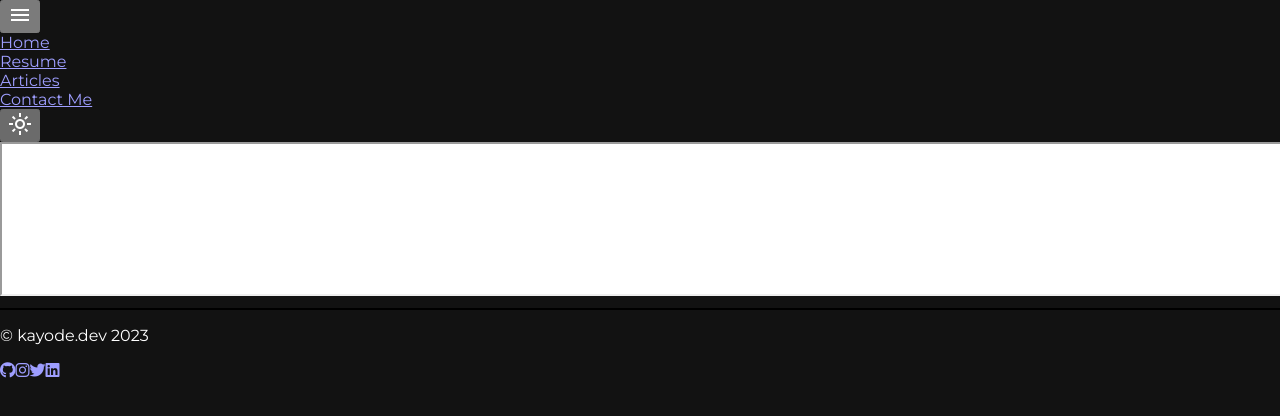
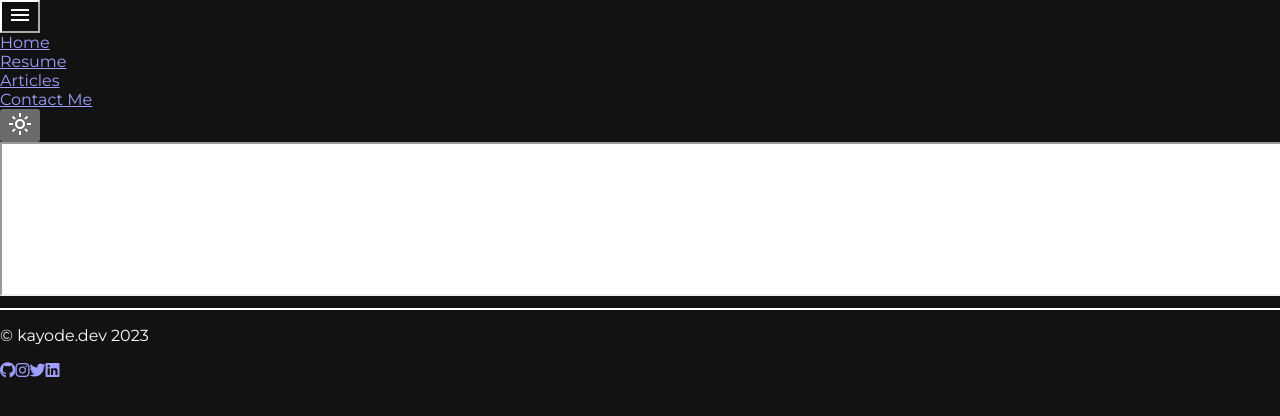
Before and after one commit to kayode-dev/portfolio-v1, a React (Create React App) app: page /resume in a window 1280 px wide. Shown: the top 416 px of the page. Built offline with nearby package versions, Linux system fonts and the light colour scheme; a web font is replaced by a local one.

Commit message:
theme changer and menu height adjust and hr color

```diff
--- a/src/components/NavBar.tsx
+++ b/src/components/NavBar.tsx
@@ -42,11 +42,11 @@ const NavBar: any = () => {
     <>
       <nav className="h-32 w-full flex justify-between font-medium text-base">
         {showNav ? (
-          <SideBar onCloseClick={navShowHandler} colors={sidebar_color}/>
+          <SideBar onCloseClick={navShowHandler} colors={sidebar_color} />
         ) : (
           <button
             type="button"
-            className=" w-14 h-14 justify-center flex items-center p-2 ml-3 my-auto rounded-lg md:hidden hover:bg-gray-100 focus:outline-none focus:ring-2 focus:ring-gray-200 dark:text-gray-400 dark:hover:bg-gray-700 dark:focus:ring-gray-600"
+            className=" w-10 h-10 justify-center flex items-center p-2 ml-3 my-auto rounded md:hidden nav-link"
             onClick={navShowHandler}
           >
             <span className="material-symbols-outlined">menu</span>
@@ -56,23 +56,23 @@ const NavBar: any = () => {
           className="w-3/5 hidden left-0 mt-32 min-h-full fixed z-20 bg-gray-100  justify-center items-center p-2 md:w-3/5 md:min-h-min md:dark:bg-inherit md:static md:mt-0 md:flex md:gap-4  md:justify-around"
           id="navbar-default"
         >
-          <div className="h-auto w-auto py-2 px-3 rounded-md flex justify-center items-center nav-link">
+          <div className="h-auto w-auto py-2 px-3 rounded flex justify-center items-center nav-link">
             <Link to="/">Home</Link>
           </div>
-          <div className="h-auto w-auto py-2 px-3 rounded-md flex justify-center items-center nav-link">
+          <div className="h-auto w-auto py-2 px-3 rounded flex justify-center items-center nav-link">
             <Link to="/resume">Resume</Link>
           </div>
-          <div className="h-auto w-auto py-2 px-3 rounded-md flex justify-center items-center nav-link">
+          <div className="h-auto w-auto py-2 px-3 rounded flex justify-center items-center nav-link">
             <Link to=".">Articles</Link>
           </div>
-          <div className="h-auto w-auto py-2 px-3 rounded-md flex justify-center items-center nav-link">
+          <div className="h-auto w-auto py-2 px-3 rounded flex justify-center items-center nav-link">
             <Link to="/" onClick={DisplayContact}>
               Contact Me
             </Link>
           </div>
         </div>
         <button
-          className="w-14 h-14 rounded flex justify-center items-center  my-auto p-3 nav-link"
+          className="w-10 h-10 rounded flex justify-center items-center  my-auto p-3 nav-link"
           onClick={themeChangeHandler}
         >
           <span className="material-symbols-outlined">{themeicon}</span>
--- a/src/components/UI/SideBar.tsx
+++ b/src/components/UI/SideBar.tsx
@@ -20,7 +20,7 @@ const SideBar = (props: any) => {
       }
     >
       <button
-        className="h-14 w-14 rounded self-end"
+        className="h-10 w-10 rounded nav-link flex items-center justify-center self-end"
         type="button"
         onClick={props.onCloseClick}
       >
--- a/src/index.css
+++ b/src/index.css
@@ -37,7 +37,7 @@ code {
 hr {
   width: 100%;
   height: 0px;
-  border: 0.1px solid black;
+  border: 0.1px solid;
 }
 
 .body_w {
```
